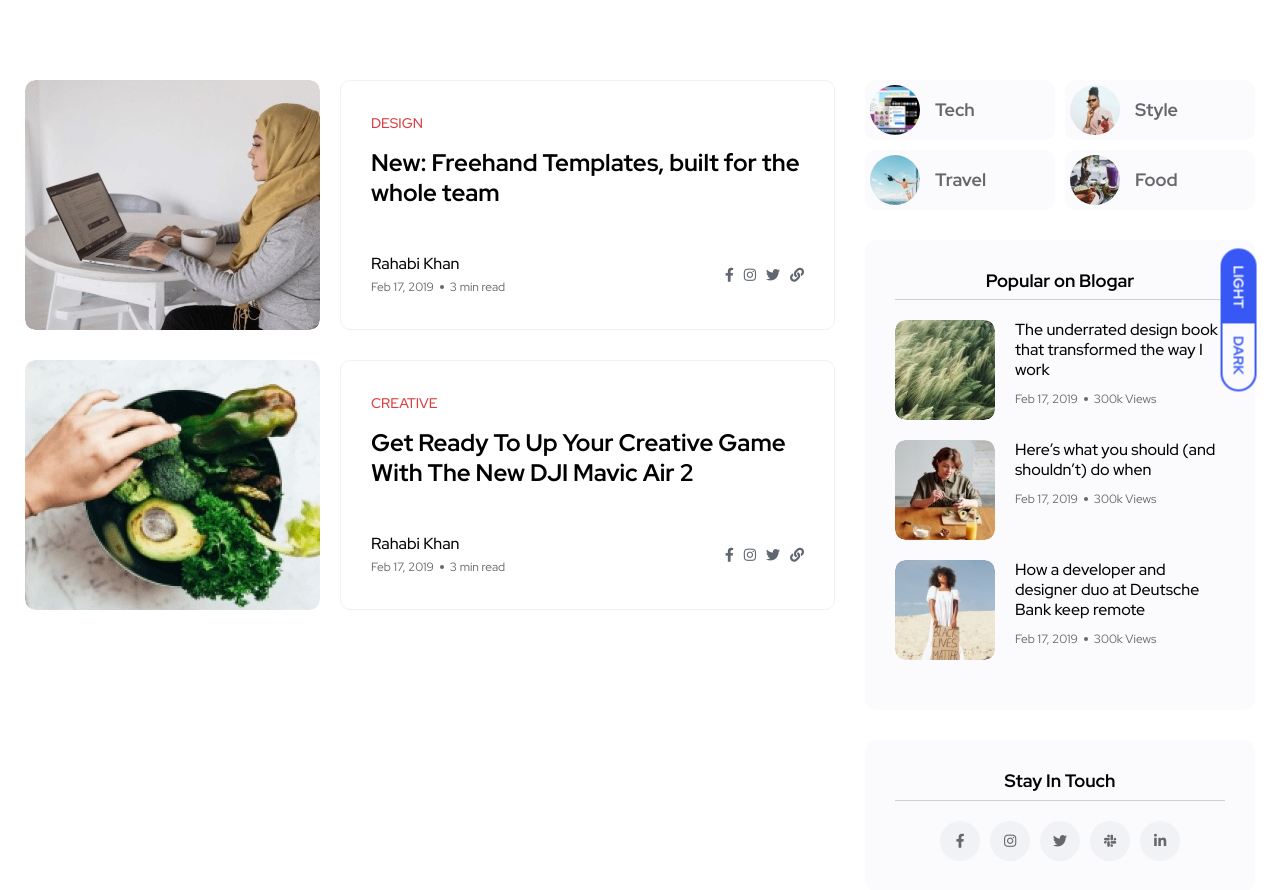
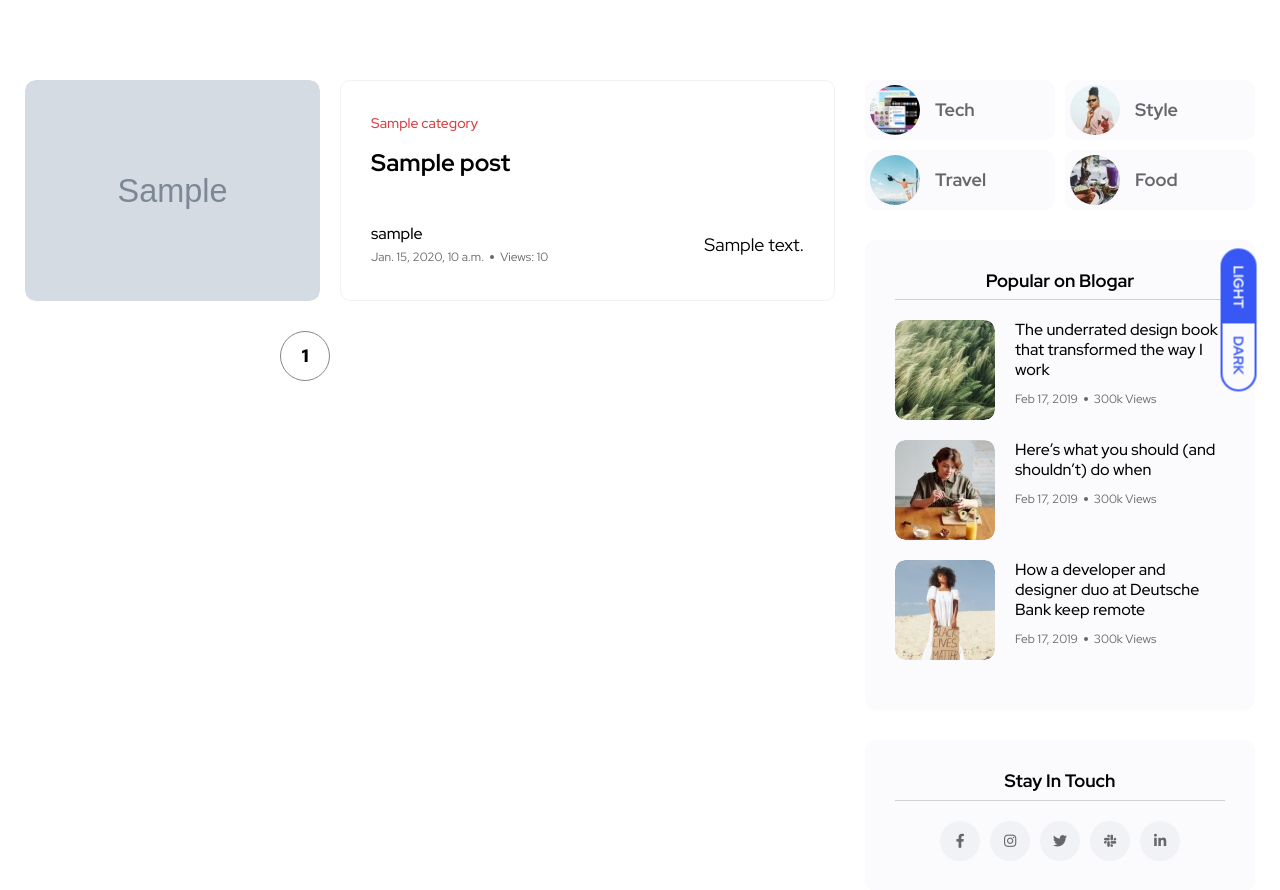
Before and after one commit to tareqWpy/my-site, a Django app: page /blog/ in a window 1280 px wide. Shown: the part 80-970 px from the top of the page. Run offline with Django 4.2, Linux system fonts and the light colour scheme; tables that the repository leaves empty hold one stand-in row (values such as "Sample post"); grey boxes marked "Sample" are stand-in pictures; some libraries are stand-ins or nearby versions.

Commit message:
added pagination

```diff
--- a/blog/views.py
+++ b/blog/views.py
@@ -18,7 +18,7 @@ def post_list_view(request, **kwargs):
     if kwargs.get("tag_name") is not None:
         posts = posts.filter(tags__name__in=[kwargs["tag_name"]])
 
-    posts = Paginator(list(posts), 4)
+    posts = Paginator(list(posts), 3)
 
     try:
         page_number = request.GET.get("page")
--- a/templates/blog/post-list.html
+++ b/templates/blog/post-list.html
@@ -1,4 +1,7 @@
-{% extends "base.html" %}{% load static %} {% block content %}
+{% extends "base.html" %}{% load static %} {% block content %} {% comment %}
+<!-- prettier-ignore -->
+{% endcomment %}
+{% load thumbnail %}
 <div class="main-wrapper">
     <div class="mouse-cursor cursor-outer"></div>
     <div class="mouse-cursor cursor-inner"></div>
@@ -10,46 +13,41 @@
             <div class="row">
                 <div class="col-lg-8 col-xl-8">
                     <!-- Start Post List  -->
+                    {% for post in posts %}
                     <div class="content-block post-list-view mt--30">
                         <div
                             class="post-thumbnail post-gallery-activation axil-slick-arrow arrow-between-side"
                         >
-                            <a href="post-details.html">
-                                <img
-                                    src="{% static 'images/post-images/post-list-04.jpg' %}"
-                                    alt="Post Images"
-                                />
+                            {% comment %}
+                            <!-- prettier-ignore -->
+                            {% endcomment %}
+                            {% thumbnail post.image "260x260" crop="center" as im %}
+
+                            <a href="{% url 'blog:post-single' pid=post.id %}">
+                                <img src="{{im.url}}" alt="Post Images" />
                             </a>
-                            <a href="post-details.html">
-                                <img
-                                    src="{% static 'images/post-images/post-list-01.jpg' %}"
-                                    alt="Post Images"
-                                />
-                            </a>
-                            <a href="post-details.html">
-                                <img
-                                    src="{% static 'images/post-images/post-list-02.jpg' %}"
-                                    alt="Post Images"
-                                />
-                            </a>
+
+                            {% endthumbnail %}
                         </div>
                         <div class="post-content">
                             <div class="post-cat">
                                 <div class="post-cat-list">
-                                    <a class="hover-flip-item-wrapper" href="#">
+                                    {% for cat in post.category.all %}
+                                    <a
+                                        class="hover-flip-item-wrapper"
+                                        href="{% url 'blog:post-category' cat_name=cat %}"
+                                    >
                                         <span class="hover-flip-item">
-                                            <span data-text="DESIGN"
-                                                >DESIGN</span
+                                            <span data-text="{{cat}}"
+                                                >{{cat}}</span
                                             >
                                         </span>
                                     </a>
+                                    {% endfor %}
                                 </div>
                             </div>
                             <h4 class="title">
-                                <a href="post-details.html"
-                                    >New: Freehand Templates, built for the
-                                    whole team</a
-                                >
+                                <a href="post-details.html">{{post.title}}</a>
                             </h4>
                             <div class="post-meta-wrapper">
                                 <div class="post-meta">
@@ -61,125 +59,87 @@
                                             >
                                                 <span class="hover-flip-item">
                                                     <span
-                                                        data-text="Rahabi Khan"
-                                                        >Rahabi Khan</span
+                                                        data-text="{{post.author}}"
+                                                        >{{post.author}}</span
                                                     >
                                                 </span>
                                             </a>
                                         </h6>
                                         <ul class="post-meta-list">
-                                            <li>Feb 17, 2019</li>
-                                            <li>3 min read</li>
+                                            <li>{{post.published_date}}</li>
+                                            <li class="ml-2">
+                                                Views: {{post.counted_views}}
+                                            </li>
                                         </ul>
                                     </div>
                                 </div>
-                                <ul
-                                    class="social-share-transparent justify-content-end"
-                                >
-                                    <li>
-                                        <a href="#"
-                                            ><i class="fab fa-facebook-f"></i
-                                        ></a>
-                                    </li>
-                                    <li>
-                                        <a href="#"
-                                            ><i class="fab fa-instagram"></i
-                                        ></a>
-                                    </li>
-                                    <li>
-                                        <a href="#"
-                                            ><i class="fab fa-twitter"></i
-                                        ></a>
-                                    </li>
-                                    <li>
-                                        <a href="#"
-                                            ><i class="fas fa-link"></i
-                                        ></a>
-                                    </li>
-                                </ul>
+                                <p class="paragrapgh">
+                                    {{post.content|truncatewords:15 |safe}}
+                                </p>
                             </div>
                         </div>
                     </div>
+                    {% endfor %}
                     <!-- End Post List  -->
 
-                    <!-- Start Post List  -->
-                    <div class="content-block post-list-view mt--30">
-                        <div class="post-thumbnail">
-                            <a href="post-details.html">
-                                <img
-                                    src="{% static 'images/post-images/post-list-05.jpg' %}"
-                                    alt="Post Images"
-                                />
-                            </a>
-                        </div>
-                        <div class="post-content">
-                            <div class="post-cat">
-                                <div class="post-cat-list">
-                                    <a class="hover-flip-item-wrapper" href="#">
-                                        <span class="hover-flip-item">
-                                            <span data-text="CREATIVE"
-                                                >CREATIVE</span
-                                            >
-                                        </span>
-                                    </a>
-                                </div>
+                    <!-- Start Paginator  -->
+                    <div class="w-full mt-5 mb-5 d-flex justify-content-center">
+                        <div
+                            style="width: 300px"
+                            class="d-flex justify-content-between"
+                        >
+                            {% if posts.has_previous %}
+                            <div class="axil-slick-arrow">
+                                <a href="?page={{posts.previous_page_number}}">
+                                    <button
+                                        class="slide-arrow next-arrow slick-arrow"
+                                    >
+                                        <i class="fal fa-arrow-left"></i>
+                                    </button>
+                                </a>
                             </div>
-                            <h4 class="title">
-                                <a href="post-details.html"
-                                    >Get Ready To Up Your Creative Game With The
-                                    New DJI Mavic Air 2</a
-                                >
-                            </h4>
-                            <div class="post-meta-wrapper">
-                                <div class="post-meta">
-                                    <div class="content">
-                                        <h6 class="post-author-name">
-                                            <a
-                                                class="hover-flip-item-wrapper"
-                                                href="author.html"
-                                            >
-                                                <span class="hover-flip-item">
-                                                    <span
-                                                        data-text="Rahabi Khan"
-                                                        >Rahabi Khan</span
-                                                    >
-                                                </span>
-                                            </a>
-                                        </h6>
-                                        <ul class="post-meta-list">
-                                            <li>Feb 17, 2019</li>
-                                            <li>3 min read</li>
-                                        </ul>
-                                    </div>
-                                </div>
-                                <ul
-                                    class="social-share-transparent justify-content-end"
-                                >
-                                    <li>
-                                        <a href="#"
-                                            ><i class="fab fa-facebook-f"></i
-                                        ></a>
-                                    </li>
-                                    <li>
-                                        <a href="#"
-                                            ><i class="fab fa-instagram"></i
-                                        ></a>
-                                    </li>
-                                    <li>
-                                        <a href="#"
-                                            ><i class="fab fa-twitter"></i
-                                        ></a>
-                                    </li>
-                                    <li>
-                                        <a href="#"
-                                            ><i class="fas fa-link"></i
-                                        ></a>
-                                    </li>
-                                </ul>
+                            {% comment %}
+                            <!-- prettier-ignore -->
+                            {% endcomment %}
+                            {% endif %} {% for page in posts.paginator.page_range %}
+                            {% if posts.number == page %}
+                            <div class="axil-slick-arrow">
+                                <a href="?page={{page}}" class="">
+                                    <button
+                                        class="slide-arrow next-arrow slick-arrow"
+                                    >
+                                        <li style="list-style: none">
+                                            <p style="font-weight: 1000">
+                                                {{page}}
+                                            </p>
+                                        </li>
+                                    </button>
+                                </a>
                             </div>
+                            {% else %}
+                            <div class="axil-slick-arrow">
+                                <a href="?page={{page}}">
+                                    <button
+                                        class="slide-arrow next-arrow slick-arrow"
+                                    >
+                                        <i>{{page}}</i>
+                                    </button>
+                                </a>
+                            </div>
+                            {% endif %} {% endfor %} {% if posts.has_next %}
+                            <div class="axil-slick-arrow">
+                                <a href="?page={{posts.next_page_number}}">
+                                    <button
+                                        class="slide-arrow next-arrow slick-arrow"
+                                    >
+                                        <i class="fal fa-arrow-right"></i>
+                                    </button>
+                                </a>
+                            </div>
+                            {% endif %}
                         </div>
                     </div>
-                    <!-- End Post List  -->
+                    <!-- End Paginator  -->
                 </div>
                 <div class="col-lg-4 col-xl-4 mt_md--40 mt_sm--40">
                     <!-- Start Sidebar Area  -->
```
Also changed, not shown: templates/errors/404.html (+0 -67 lines), 8 other files.
